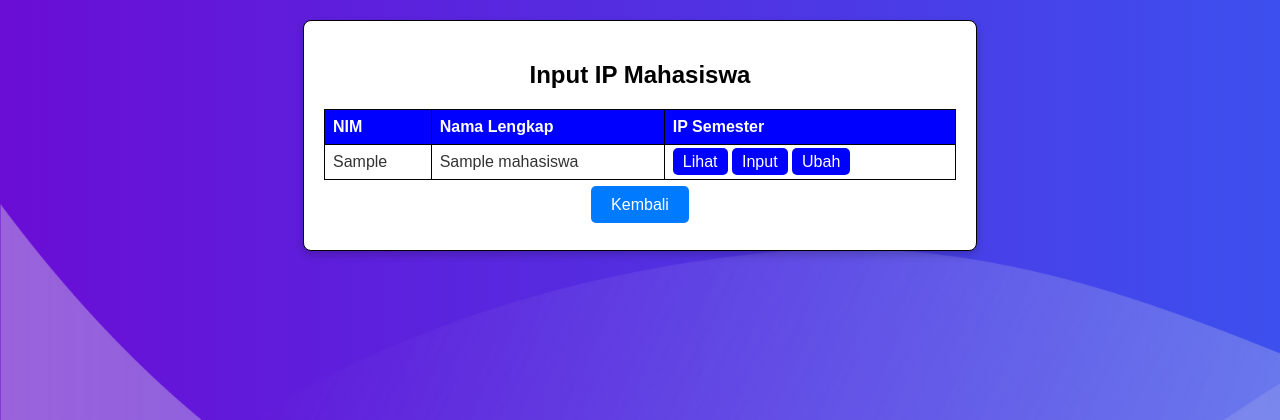
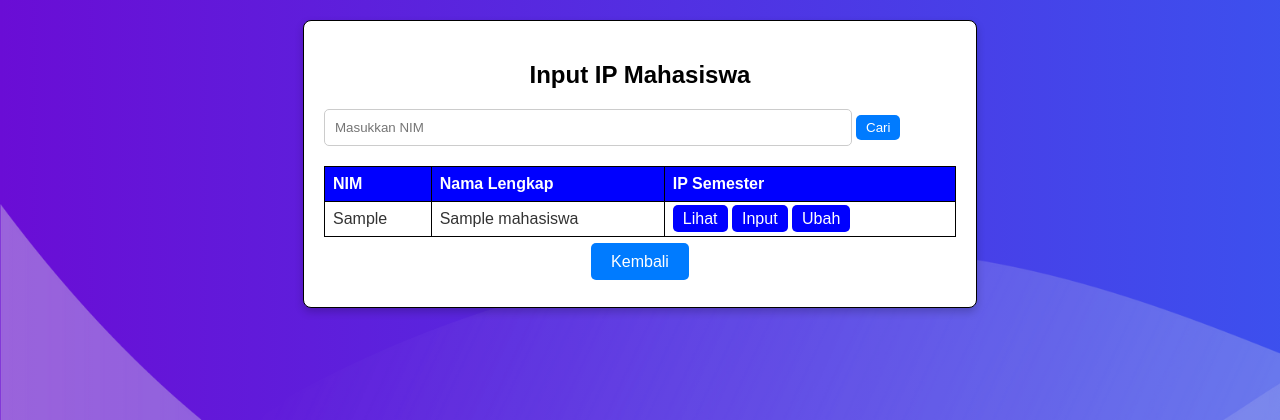
Before and after one commit to aqilaazza/ProjectSistemPencatatanPrestasi, a PHP site: page /projectAkhirV2/admin/ipMhs.php in a window 1280 px wide. Shown: the top 420 px of the page. Run offline with PHP 8.4, Linux system fonts and the light colour scheme; tables that the repository leaves empty or names only in its code hold one stand-in row (values such as "Sample post"); some libraries are stand-ins or nearby versions.

Commit message:
Add files via upload
update search by nim

```diff
--- a/projectAkhirV2/admin/ipMhs.php
+++ b/projectAkhirV2/admin/ipMhs.php
@@ -14,11 +14,11 @@
       border-radius: 5px;
       cursor: pointer;
       text-decoration: none;
-      transition: background-color 0.3s ease; /* Adding transition effect */
+      transition: background-color 0.3s ease;
     }
 
     .button:hover {
-      background-color: #0056b3; /* Changing background color on hover */
+      background-color: #0056b3;
     }
 
     table {
@@ -35,24 +35,56 @@
       text-align: left;
     }
 
-    /* Style for the Kembali button */
+    .search-form {
+      margin-bottom: 20px;
+      text-align:left;    }
+
+    .search-form input {
+      padding: 10px;
+      border: 1px solid #ccc;
+      border-radius: 5px;
+      width: 80%;
+    }
+
+    .search-form button {
+      padding: 5px 10px;
+      background-color: #007bff;
+      color: white;
+      border: none;
+      border-radius: 5px;
+      cursor: pointer;
+      transition: background-color 0.3s ease;
+    }
+
+    .search-form button:hover {
+      background-color: #0056b3;
+    }
+
     .back-button a {
       text-decoration: none;
       color: white;
-      background-color: #007bff; /* Set background color to blue */
+      background-color: #007bff;
       padding: 10px 20px;
       border-radius: 5px;
       transition: background-color 0.3s ease;
     }
 
     .back-button a:hover {
-      background-color: #0056b3; /* Darker blue on hover */
+      background-color: #0056b3;
     }
   </style>
 </head>
 <body>
   <div class="container">
     <h2>Input IP Mahasiswa</h2>
+
+    <!-- Form Pencarian -->
+    <form class="search-form" method="GET" action="">
+      <label for="search-nim"></label>
+      <input type="text" id="search-nim" name="search-nim" placeholder="Masukkan NIM" value="<?php echo isset($_GET['search-nim']) ? htmlspecialchars($_GET['search-nim']) : ''; ?>">
+      <button type="submit">Cari</button>
+    </form>
+
     <table>
       <thead>
         <tr>
@@ -63,19 +95,25 @@
       </thead>
       <tbody>
         <?php
-        // Sertakan koneksi ke database
         include('../config/connection.php');
 
-        // Buat koneksi ke database
         $dbConnection = new connection();
         $pdo = $dbConnection->connect();
 
-        // Query untuk mendapatkan data mahasiswa
-        $query = "SELECT nim, nama_lengkap FROM mahasiswa";
-        $stmt = $pdo->prepare($query);
-        $stmt->execute();
+        // Ambil nilai pencarian
+        $searchNim = isset($_GET['search-nim']) ? trim($_GET['search-nim']) : '';
 
-        // Tampilkan data dalam tabel
+        // Query dengan filter pencarian
+        if (!empty($searchNim)) {
+          $query = "SELECT nim, nama_lengkap FROM mahasiswa WHERE nim LIKE :nim";
+          $stmt = $pdo->prepare($query);
+          $stmt->execute([':nim' => "%$searchNim%"]);
+        } else {
+          $query = "SELECT nim, nama_lengkap FROM mahasiswa";
+          $stmt = $pdo->prepare($query);
+          $stmt->execute();
+        }
+
         while ($row = $stmt->fetch(PDO::FETCH_ASSOC)) {
           echo "<tr>";
           echo "<td>" . htmlspecialchars($row['nim']) . "</td>";
@@ -89,6 +127,7 @@
         ?>
       </tbody>
     </table>
+
     <div class="back-button">
       <p><a href="../dashboard/dashboardAdmin.php">Kembali</a></p>
     </div>
```
